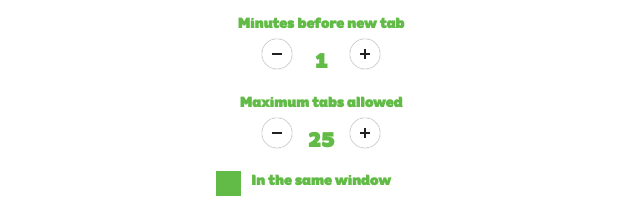
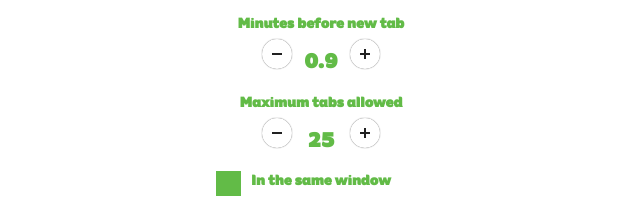
Before and after one commit to keellsCovid/keellsCovid.github.io, a plain HTML site: page index.html in a window 1280 px wide. Shown: the top 210 px of the page, 333-973 px from the left. Drawn offline with nearby package versions, Linux system fonts and the light colour scheme; a web font is replaced by a local one.

Commit message:
default interval from 1 to 0.9
Version 1.1

```diff
--- a/index.html
+++ b/index.html
@@ -190,7 +190,7 @@
           min=".1"
           max="99"
           name="quantity"
-          value="1"
+          value="0.9"
           type="number"
           step=".1"
           onKeyDown="return false"
```
